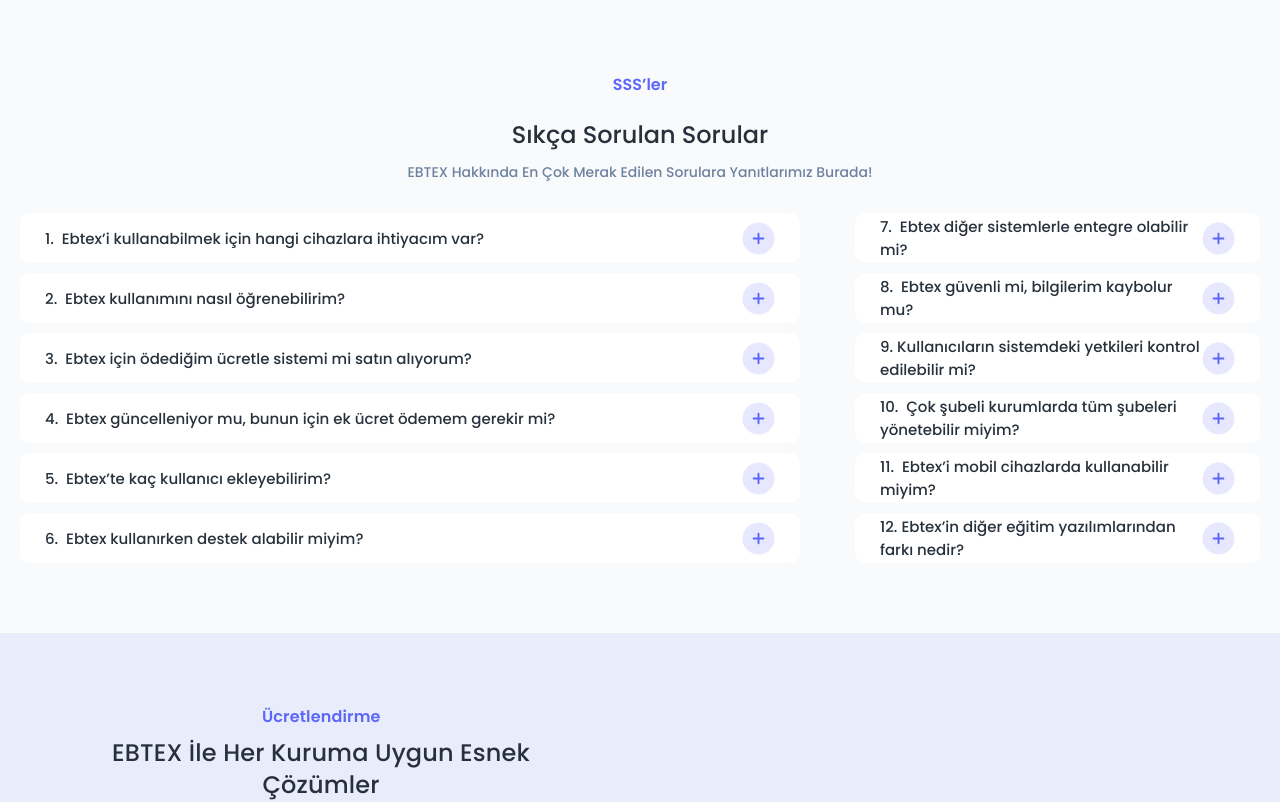
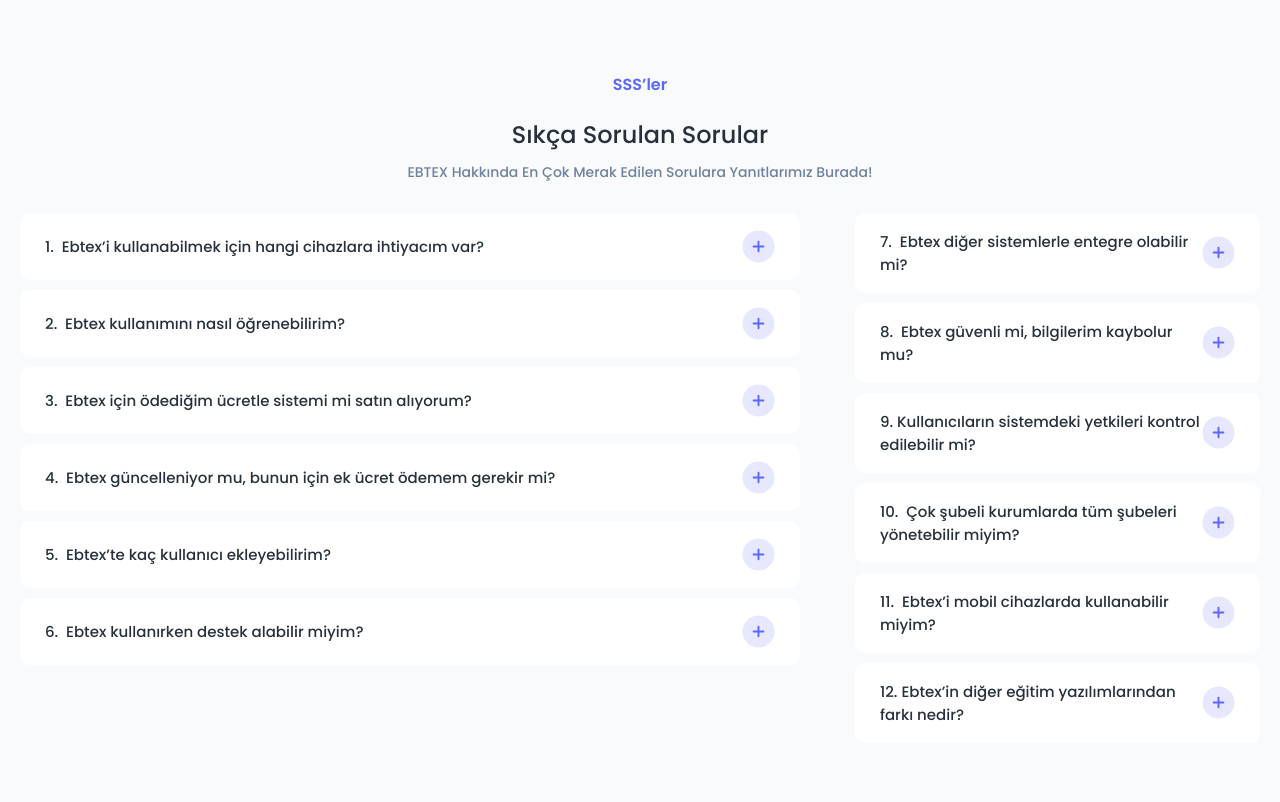
Before and after one commit to recepasl44/website, a Next.js app: page /root3 in a window 1280 px wide. Shown: the top 802 px of the page. Built offline with nearby package versions, Linux system fonts and the light colour scheme; what @mui/material-nextjs would draw is missing.

Commit message:
Fix mobile layouts and FAQ interactions

```diff
--- a/app/root3/root3.tsx
+++ b/app/root3/root3.tsx
@@ -19,7 +19,7 @@
           </div>
         </div>
       </div>
-      <main className="w-[101rem] flex flex-row items-start justify-center gap-[3.437rem] max-w-full">
+      <main className="w-[101rem] flex flex-row items-start justify-center gap-[3.437rem] max-w-full mq450:flex-col">
         <Soru property1={0} />
         <Soru1 property1={0} />
       </main>
--- a/components/content-container.tsx
+++ b/components/content-container.tsx
@@ -12,7 +12,7 @@
 }) => {
   return (
     <main
-      className={`self-stretch flex flex-row items-center justify-center gap-[1.875rem] z-[1] ${className}`}
+      className={`self-stretch flex flex-row items-center justify-center gap-[1.875rem] z-[1] mq450:flex-col ${className}`}
     >
       <section className="h-[19.438rem] flex-[0.9113] shadow-[0px_4px_4px_rgba(0,_0,_0,_0.25)] rounded-[0.625rem] bg-[#fff] overflow-hidden flex flex-row items-start justify-start !pt-[2.781rem] !pb-[2.781rem] !pl-16 !pr-16 box-border min-w-[26.188rem] text-left text-2xl text-[#000] font-[Poppins] mq450:flex-1">
         <div className="flex flex-col items-center justify-start gap-[1.875rem]">
--- a/components/d-a-s-h-b-o-a-r-d-s.tsx
+++ b/components/d-a-s-h-b-o-a-r-d-s.tsx
@@ -7,9 +7,9 @@
 const DASHBOARDS: NextPage<DASHBOARDSType> = ({ className = "" }) => {
   return (
     <section
-      className={`w-[107rem] h-[19.263rem] flex flex-row items-start justify-start !pt-[1.188rem] !pb-[1.144rem] !pl-[13.563rem] !pr-[13.519rem] box-border relative z-[2] text-center text-[1.206rem] text-[#000] font-[Poppins] ${className}`}
+      className={`w-[107rem] h-[19.263rem] flex flex-row items-start justify-start !pt-[1.188rem] !pb-[1.144rem] !pl-[13.563rem] !pr-[13.519rem] box-border relative z-[2] text-center text-[1.206rem] text-[#000] font-[Poppins] mq450:flex-col ${className}`}
     >
-      <section className="h-[14.213rem] w-full !!m-[0 important] absolute top-[2.5rem] right-[0rem] left-[0rem] flex flex-row items-center justify-between gap-0 z-[0] text-center text-[0.888rem] text-[#000] font-[Poppins]">
+      <section className="h-[14.213rem] w-full !!m-[0 important] absolute top-[2.5rem] right-[0rem] left-[0rem] flex flex-row items-center justify-between gap-0 z-[0] text-center text-[0.888rem] text-[#000] font-[Poppins] mq450:static mq450:flex-col mq450:items-center">
         <div className="h-[14.213rem] w-[26.875rem] shadow-[0px_4px_4px_rgba(0,_0,_0,_0.25)] rounded-[0.138rem] bg-[#fff] flex flex-col items-center justify-center !pt-[0.344rem] !pb-[0.969rem] !pl-[0.344rem] !pr-[0.344rem] box-border gap-[0.969rem]">
           <div className="self-stretch h-[10.581rem] relative hidden" />
           <div className="relative font-medium">Veli</div>
@@ -19,7 +19,7 @@
           <div className="relative font-medium">Servis Şoförü</div>
         </div>
       </section>
-      <section className="h-[16.931rem] w-[79.919rem] flex flex-row items-center justify-between gap-0 z-[1] text-center text-[1.056rem] text-[#000] font-[Poppins]">
+      <section className="h-[16.931rem] w-[79.919rem] flex flex-row items-center justify-between gap-0 z-[1] text-center text-[1.056rem] text-[#000] font-[Poppins] mq450:flex-col mq450:items-center">
         <div className="h-[16.931rem] w-[32.031rem] shadow-[0px_4px_4px_rgba(0,_0,_0,_0.25)] rounded-[0.163rem] bg-[#fff] flex flex-col items-center justify-center !pt-[0.413rem] !pb-[1.156rem] !pl-[0.413rem] !pr-[0.413rem] box-border gap-[1.156rem]">
           <div className="self-stretch h-[12.619rem] relative hidden" />
           <div className="relative font-medium">Öğrenci</div>
--- a/components/frame-component.tsx
+++ b/components/frame-component.tsx
@@ -9,7 +9,7 @@
 const FrameComponent: NextPage<FrameComponentType> = ({ className = "" }) => {
   return (
     <div
-      className={`absolute top-[12.5rem] left-[6.25rem] w-[53.75rem] h-[50rem] flex flex-col items-start justify-start !pt-[0rem] !pb-[25rem] !pl-[0rem] !pr-[0rem] box-border gap-[5.312rem] max-w-full text-left text-[3rem] text-[#cdcffa] font-[Poppins] ${className}`}
+      className={`absolute top-[12.5rem] left-[6.25rem] w-[53.75rem] h-[50rem] flex flex-col items-start justify-start !pt-[0rem] !pb-[25rem] !pl-[0rem] !pr-[0rem] box-border gap-[5.312rem] max-w-full text-left text-[3rem] text-[#cdcffa] font-[Poppins] mq450:static mq450:p-5 ${className}`}
     >
       <div className="flex flex-col items-start justify-start !pt-[0rem] !pb-[0rem] !pl-[0rem] !pr-[1.25rem] box-border gap-[0.375rem] shrink-0 max-w-full">
         <h1 className="!m-0 relative text-[length:inherit] font-semibold font-[inherit] inline-block max-w-full z-[2] mq450:text-[2.375rem]">
--- a/components/mesaj-gnder.tsx
+++ b/components/mesaj-gnder.tsx
@@ -9,7 +9,7 @@
 const MesajGnder: NextPage<MesajGnderType> = ({ className = "" }) => {
   return (
     <div
-      className={`w-[60.25rem] shadow-[0px_4px_4px_3px_rgba(0,_0,_0,_0.25)] rounded-[0.625rem] bg-[#fff] border-[#e6eff3] border-solid border-[0.063rem] box-border max-w-full overflow-hidden flex flex-row items-center justify-center !pt-[1.125rem] !pb-[1.125rem] !pl-[2.438rem] !pr-[2.438rem] gap-5 leading-[normal] tracking-[normal] text-center text-2xl text-[#27313c] font-[Poppins] ${className}`}
+      className={`w-[60.25rem] shadow-[0px_4px_4px_3px_rgba(0,_0,_0,_0.25)] rounded-[0.625rem] bg-[#fff] border-[#e6eff3] border-solid border-[0.063rem] box-border max-w-full overflow-hidden flex flex-row items-center justify-center !pt-[1.125rem] !pb-[1.125rem] !pl-[2.438rem] !pr-[2.438rem] gap-5 leading-[normal] tracking-[normal] text-center text-2xl text-[#27313c] font-[Poppins] mx-auto ${className}`}
     >
       <Bilgiler />
       <div className="flex flex-col items-center justify-center flex-1 gap-5">
--- a/components/soru.tsx
+++ b/components/soru.tsx
@@ -14,90 +14,48 @@
       className={`w-[48.75rem] overflow-hidden shrink-0 flex flex-col items-center justify-center gap-[0.625rem] text-left text-[0.938rem] text-[#27313c] font-[Poppins] ${className}`}
       data-property1={property1}
     >
-      <div className="self-stretch h-[3.125rem] rounded-[0.625rem] bg-[#fff] border-[#e6eff3] border-solid border-[0.063rem] box-border overflow-hidden shrink-0 flex flex-row items-center justify-between !pt-[1.062rem] !pb-[1.062rem] !pl-[1.562rem] !pr-[1.562rem] gap-[0rem]">
-        <div className="relative font-medium">
-          1.  Ebtex’i kullanabilmek için hangi cihazlara ihtiyacım var?
-        </div>
-        <Image
-          className="h-[2.063rem] w-[2.063rem] relative rounded-[1.031rem]"
-          loading="lazy"
-          width={33}
-          height={33}
-          sizes="100vw"
-          alt=""
-          src="/ekle2.svg"
-        />
-      </div>
-      <div className="self-stretch h-[3.125rem] rounded-[0.625rem] bg-[#fff] border-[#e6eff3] border-solid border-[0.063rem] box-border overflow-hidden shrink-0 flex flex-row items-center justify-between !pt-[1.062rem] !pb-[1.062rem] !pl-[1.562rem] !pr-[1.562rem] gap-[0rem]">
-        <div className="relative font-medium">
-          2.  Ebtex kullanımını nasıl öğrenebilirim?
-        </div>
-        <Image
-          className="h-[2.063rem] w-[2.063rem] relative rounded-[1.031rem]"
-          loading="lazy"
-          width={33}
-          height={33}
-          sizes="100vw"
-          alt=""
-          src="/ekle2.svg"
-        />
-      </div>
-      <div className="self-stretch h-[3.125rem] rounded-[0.625rem] bg-[#fff] border-[#e6eff3] border-solid border-[0.063rem] box-border overflow-hidden shrink-0 flex flex-row items-center justify-between !pt-[1.062rem] !pb-[1.062rem] !pl-[1.562rem] !pr-[1.562rem] gap-[0rem]">
-        <div className="relative font-medium">
-          3.  Ebtex için ödediğim ücretle sistemi mi satın alıyorum?
-        </div>
-        <Image
-          className="h-[2.063rem] w-[2.063rem] relative rounded-[1.031rem]"
-          loading="lazy"
-          width={33}
-          height={33}
-          sizes="100vw"
-          alt=""
-          src="/ekle2.svg"
-        />
-      </div>
-      <div className="self-stretch h-[3.125rem] rounded-[0.625rem] bg-[#fff] border-[#e6eff3] border-solid border-[0.063rem] box-border overflow-hidden shrink-0 flex flex-row items-center justify-between !pt-[1.062rem] !pb-[1.062rem] !pl-[1.562rem] !pr-[1.562rem] gap-[0rem]">
-        <div className="relative font-medium">
-          4.  Ebtex güncelleniyor mu, bunun için ek ücret ödemem gerekir mi?
-        </div>
-        <Image
-          className="h-[2.063rem] w-[2.063rem] relative rounded-[1.031rem]"
-          loading="lazy"
-          width={33}
-          height={33}
-          sizes="100vw"
-          alt=""
-          src="/ekle2.svg"
-        />
-      </div>
-      <div className="self-stretch h-[3.125rem] rounded-[0.625rem] bg-[#fff] border-[#e6eff3] border-solid border-[0.063rem] box-border overflow-hidden shrink-0 flex flex-row items-center justify-between !pt-[1.062rem] !pb-[1.062rem] !pl-[1.562rem] !pr-[1.562rem] gap-[0rem]">
-        <div className="relative font-medium">
-          5.  Ebtex’te kaç kullanıcı ekleyebilirim?
-        </div>
-        <Image
-          className="h-[2.063rem] w-[2.063rem] relative rounded-[1.031rem]"
-          loading="lazy"
-          width={33}
-          height={33}
-          sizes="100vw"
-          alt=""
-          src="/ekle2.svg"
-        />
-      </div>
-      <div className="self-stretch h-[3.125rem] rounded-[0.625rem] bg-[#fff] border-[#e6eff3] border-solid border-[0.063rem] box-border overflow-hidden shrink-0 flex flex-row items-center justify-between !pt-[1.062rem] !pb-[1.062rem] !pl-[1.562rem] !pr-[1.562rem] gap-[0rem]">
-        <div className="relative font-medium">
-          6.  Ebtex kullanırken destek alabilir miyim?
-        </div>
-        <Image
-          className="h-[2.063rem] w-[2.063rem] relative rounded-[1.031rem]"
-          loading="lazy"
-          width={33}
-          height={33}
-          sizes="100vw"
-          alt=""
-          src="/ekle2.svg"
-        />
-      </div>
+      <details className="self-stretch rounded-[0.625rem] bg-[#fff] border-[#e6eff3] border-solid border-[0.063rem] box-border overflow-hidden">
+        <summary className="flex flex-row items-center justify-between gap-0 cursor-pointer !p-[1.062rem_1.562rem] list-none">
+          <span className="font-medium">1.  Ebtex’i kullanabilmek için hangi cihazlara ihtiyacım var?</span>
+          <Image className="h-[2.063rem] w-[2.063rem]" width={33} height={33} alt="" src="/ekle2.svg" />
+        </summary>
+        <p className="p-2 text-[0.813rem]">Cevap yakında.</p>
+      </details>
+      <details className="self-stretch rounded-[0.625rem] bg-[#fff] border-[#e6eff3] border-solid border-[0.063rem] box-border overflow-hidden">
+        <summary className="flex flex-row items-center justify-between gap-0 cursor-pointer !p-[1.062rem_1.562rem] list-none">
+          <span className="font-medium">2.  Ebtex kullanımını nasıl öğrenebilirim?</span>
+          <Image className="h-[2.063rem] w-[2.063rem]" width={33} height={33} alt="" src="/ekle2.svg" />
+        </summary>
+        <p className="p-2 text-[0.813rem]">Cevap yakında.</p>
+      </details>
+      <details className="self-stretch rounded-[0.625rem] bg-[#fff] border-[#e6eff3] border-solid border-[0.063rem] box-border overflow-hidden">
+        <summary className="flex flex-row items-center justify-between gap-0 cursor-pointer !p-[1.062rem_1.562rem] list-none">
+          <span className="font-medium">3.  Ebtex için ödediğim ücretle sistemi mi satın alıyorum?</span>
+          <Image className="h-[2.063rem] w-[2.063rem]" width={33} height={33} alt="" src="/ekle2.svg" />
+        </summary>
+        <p className="p-2 text-[0.813rem]">Cevap yakında.</p>
+      </details>
+      <details className="self-stretch rounded-[0.625rem] bg-[#fff] border-[#e6eff3] border-solid border-[0.063rem] box-border overflow-hidden">
+        <summary className="flex flex-row items-center justify-between gap-0 cursor-pointer !p-[1.062rem_1.562rem] list-none">
+          <span className="font-medium">4.  Ebtex güncelleniyor mu, bunun için ek ücret ödemem gerekir mi?</span>
+          <Image className="h-[2.063rem] w-[2.063rem]" width={33} height={33} alt="" src="/ekle2.svg" />
+        </summary>
+        <p className="p-2 text-[0.813rem]">Cevap yakında.</p>
+      </details>
+      <details className="self-stretch rounded-[0.625rem] bg-[#fff] border-[#e6eff3] border-solid border-[0.063rem] box-border overflow-hidden">
+        <summary className="flex flex-row items-center justify-between gap-0 cursor-pointer !p-[1.062rem_1.562rem] list-none">
+          <span className="font-medium">5.  Ebtex’te kaç kullanıcı ekleyebilirim?</span>
+          <Image className="h-[2.063rem] w-[2.063rem]" width={33} height={33} alt="" src="/ekle2.svg" />
+        </summary>
+        <p className="p-2 text-[0.813rem]">Cevap yakında.</p>
+      </details>
+      <details className="self-stretch rounded-[0.625rem] bg-[#fff] border-[#e6eff3] border-solid border-[0.063rem] box-border overflow-hidden">
+        <summary className="flex flex-row items-center justify-between gap-0 cursor-pointer !p-[1.062rem_1.562rem] list-none">
+          <span className="font-medium">6.  Ebtex kullanırken destek alabilir miyim?</span>
+          <Image className="h-[2.063rem] w-[2.063rem]" width={33} height={33} alt="" src="/ekle2.svg" />
+        </summary>
+        <p className="p-2 text-[0.813rem]">Cevap yakında.</p>
+      </details>
     </section>
   );
 };
--- a/components/soru1.tsx
+++ b/components/soru1.tsx
@@ -14,90 +14,48 @@
       className={`w-[48.75rem] flex flex-col items-center justify-center gap-[0.625rem] text-left text-[0.938rem] text-[#27313c] font-[Poppins] ${className}`}
       data-property1={property1}
     >
-      <div className="self-stretch h-[3.125rem] rounded-[0.625rem] bg-[#fff] border-[#e6eff3] border-solid border-[0.063rem] box-border overflow-hidden shrink-0 flex flex-row items-center justify-between !pt-[1.062rem] !pb-[1.062rem] !pl-[1.562rem] !pr-[1.562rem] gap-[0rem]">
-        <div className="relative font-medium">
-          7.  Ebtex diğer sistemlerle entegre olabilir mi?
-        </div>
-        <Image
-          className="h-[2.063rem] w-[2.063rem] relative rounded-[1.031rem]"
-          loading="lazy"
-          width={33}
-          height={33}
-          sizes="100vw"
-          alt=""
-          src="/ekle2.svg"
-        />
-      </div>
-      <div className="self-stretch h-[3.125rem] rounded-[0.625rem] bg-[#fff] border-[#e6eff3] border-solid border-[0.063rem] box-border overflow-hidden shrink-0 flex flex-row items-center justify-between !pt-[1.062rem] !pb-[1.062rem] !pl-[1.562rem] !pr-[1.562rem] gap-[0rem]">
-        <div className="relative font-medium">
-          8.  Ebtex güvenli mi, bilgilerim kaybolur mu?
-        </div>
-        <Image
-          className="h-[2.063rem] w-[2.063rem] relative rounded-[1.031rem]"
-          loading="lazy"
-          width={33}
-          height={33}
-          sizes="100vw"
-          alt=""
-          src="/ekle2.svg"
-        />
-      </div>
-      <div className="self-stretch h-[3.125rem] rounded-[0.625rem] bg-[#fff] border-[#e6eff3] border-solid border-[0.063rem] box-border overflow-hidden shrink-0 flex flex-row items-center justify-between !pt-[1.062rem] !pb-[1.062rem] !pl-[1.562rem] !pr-[1.562rem] gap-[0rem]">
-        <div className="relative font-medium">
-          9. Kullanıcıların sistemdeki yetkileri kontrol edilebilir mi?
-        </div>
-        <Image
-          className="h-[2.063rem] w-[2.063rem] relative rounded-[1.031rem]"
-          loading="lazy"
-          width={33}
-          height={33}
-          sizes="100vw"
-          alt=""
-          src="/ekle2.svg"
-        />
-      </div>
-      <div className="self-stretch h-[3.125rem] rounded-[0.625rem] bg-[#fff] border-[#e6eff3] border-solid border-[0.063rem] box-border overflow-hidden shrink-0 flex flex-row items-center justify-between !pt-[1.062rem] !pb-[1.062rem] !pl-[1.562rem] !pr-[1.562rem] gap-[0rem]">
-        <div className="relative font-medium">
-          10.  Çok şubeli kurumlarda tüm şubeleri yönetebilir miyim?
-        </div>
-        <Image
-          className="h-[2.063rem] w-[2.063rem] relative rounded-[1.031rem]"
-          loading="lazy"
-          width={33}
-          height={33}
-          sizes="100vw"
-          alt=""
-          src="/ekle2.svg"
-        />
-      </div>
-      <div className="self-stretch h-[3.125rem] rounded-[0.625rem] bg-[#fff] border-[#e6eff3] border-solid border-[0.063rem] box-border overflow-hidden shrink-0 flex flex-row items-center justify-between !pt-[1.062rem] !pb-[1.062rem] !pl-[1.562rem] !pr-[1.562rem] gap-[0rem]">
-        <div className="relative font-medium">
-          11.  Ebtex’i mobil cihazlarda kullanabilir miyim?
-        </div>
-        <Image
-          className="h-[2.063rem] w-[2.063rem] relative rounded-[1.031rem]"
-          loading="lazy"
-          width={33}
-          height={33}
-          sizes="100vw"
-          alt=""
-          src="/ekle2.svg"
-        />
-      </div>
-      <div className="self-stretch h-[3.125rem] rounded-[0.625rem] bg-[#fff] border-[#e6eff3] border-solid border-[0.063rem] box-border overflow-hidden shrink-0 flex flex-row items-center justify-between !pt-[1.062rem] !pb-[1.062rem] !pl-[1.562rem] !pr-[1.562rem] gap-[0rem]">
-        <div className="relative font-medium">
-          12. Ebtex’in diğer eğitim yazılımlarından farkı nedir?
-        </div>
-        <Image
-          className="h-[2.063rem] w-[2.063rem] relative rounded-[1.031rem]"
-          loading="lazy"
-          width={33}
-          height={33}
-          sizes="100vw"
-          alt=""
-          src="/ekle2.svg"
-        />
-      </div>
+      <details className="self-stretch rounded-[0.625rem] bg-[#fff] border-[#e6eff3] border-solid border-[0.063rem] box-border overflow-hidden">
+        <summary className="flex flex-row items-center justify-between gap-0 cursor-pointer !p-[1.062rem_1.562rem] list-none">
+          <span className="font-medium">7.  Ebtex diğer sistemlerle entegre olabilir mi?</span>
+          <Image className="h-[2.063rem] w-[2.063rem]" width={33} height={33} alt="" src="/ekle2.svg" />
+        </summary>
+        <p className="p-2 text-[0.813rem]">Cevap yakında.</p>
+      </details>
+      <details className="self-stretch rounded-[0.625rem] bg-[#fff] border-[#e6eff3] border-solid border-[0.063rem] box-border overflow-hidden">
+        <summary className="flex flex-row items-center justify-between gap-0 cursor-pointer !p-[1.062rem_1.562rem] list-none">
+          <span className="font-medium">8.  Ebtex güvenli mi, bilgilerim kaybolur mu?</span>
+          <Image className="h-[2.063rem] w-[2.063rem]" width={33} height={33} alt="" src="/ekle2.svg" />
+        </summary>
+        <p className="p-2 text-[0.813rem]">Cevap yakında.</p>
+      </details>
+      <details className="self-stretch rounded-[0.625rem] bg-[#fff] border-[#e6eff3] border-solid border-[0.063rem] box-border overflow-hidden">
+        <summary className="flex flex-row items-center justify-between gap-0 cursor-pointer !p-[1.062rem_1.562rem] list-none">
+          <span className="font-medium">9. Kullanıcıların sistemdeki yetkileri kontrol edilebilir mi?</span>
+          <Image className="h-[2.063rem] w-[2.063rem]" width={33} height={33} alt="" src="/ekle2.svg" />
+        </summary>
+        <p className="p-2 text-[0.813rem]">Cevap yakında.</p>
+      </details>
+      <details className="self-stretch rounded-[0.625rem] bg-[#fff] border-[#e6eff3] border-solid border-[0.063rem] box-border overflow-hidden">
+        <summary className="flex flex-row items-center justify-between gap-0 cursor-pointer !p-[1.062rem_1.562rem] list-none">
+          <span className="font-medium">10.  Çok şubeli kurumlarda tüm şubeleri yönetebilir miyim?</span>
+          <Image className="h-[2.063rem] w-[2.063rem]" width={33} height={33} alt="" src="/ekle2.svg" />
+        </summary>
+        <p className="p-2 text-[0.813rem]">Cevap yakında.</p>
+      </details>
+      <details className="self-stretch rounded-[0.625rem] bg-[#fff] border-[#e6eff3] border-solid border-[0.063rem] box-border overflow-hidden">
+        <summary className="flex flex-row items-center justify-between gap-0 cursor-pointer !p-[1.062rem_1.562rem] list-none">
+          <span className="font-medium">11.  Ebtex’i mobil cihazlarda kullanabilir miyim?</span>
+          <Image className="h-[2.063rem] w-[2.063rem]" width={33} height={33} alt="" src="/ekle2.svg" />
+        </summary>
+        <p className="p-2 text-[0.813rem]">Cevap yakında.</p>
+      </details>
+      <details className="self-stretch rounded-[0.625rem] bg-[#fff] border-[#e6eff3] border-solid border-[0.063rem] box-border overflow-hidden">
+        <summary className="flex flex-row items-center justify-between gap-0 cursor-pointer !p-[1.062rem_1.562rem] list-none">
+          <span className="font-medium">12. Ebtex’in diğer eğitim yazılımlarından farkı nedir?</span>
+          <Image className="h-[2.063rem] w-[2.063rem]" width={33} height={33} alt="" src="/ekle2.svg" />
+        </summary>
+        <p className="p-2 text-[0.813rem]">Cevap yakında.</p>
+      </details>
     </section>
   );
 };
--- a/components/website1.tsx
+++ b/components/website1.tsx
@@ -32,6 +32,7 @@
       <main className="flex flex-col items-start justify-start gap-[1.875rem] max-w-full text-left text-[0.938rem] text-[#fff] font-[Poppins]">
         <div className="self-stretch flex-1 flex flex-col items-start justify-start gap-2.5 max-w-full">
           <FrameComponent21
+            className="mq450:flex-col"
             group53="/group-53.svg"
             soruHavuzu="Soru Havuzu"
             group531="/group-53-1.svg"
@@ -42,6 +43,7 @@
             burslulukYnetim="Bursluluk Yönetim"
           />
           <FrameComponent21
+            className="mq450:flex-col"
             group53="/group-53-4.svg"
             soruHavuzu="Sınav Analiz"
             group531="/group-53-5.svg"
@@ -52,6 +54,7 @@
             burslulukYnetim="Finans ve Muhasebe"
           />
           <FrameComponent21
+            className="mq450:flex-col"
             group53="/group-53-8.svg"
             soruHavuzu="Ders Defteri"
             group531="/group-53-9.svg"
```
Also changed, not shown: components/header.tsx (+26 -3 lines).
